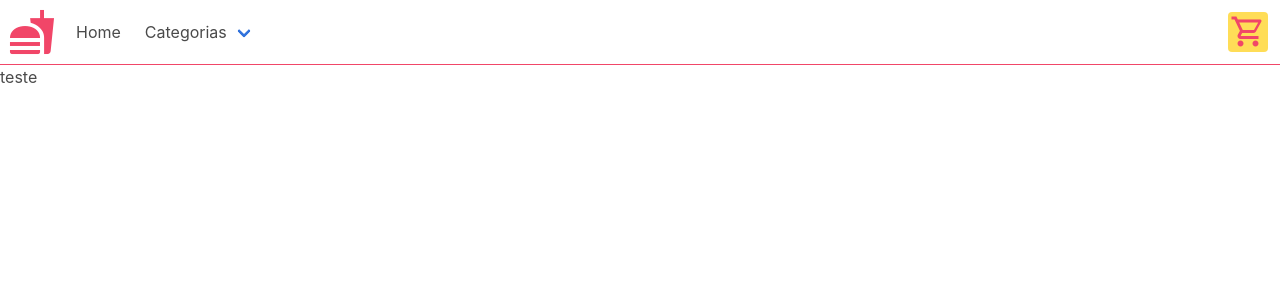
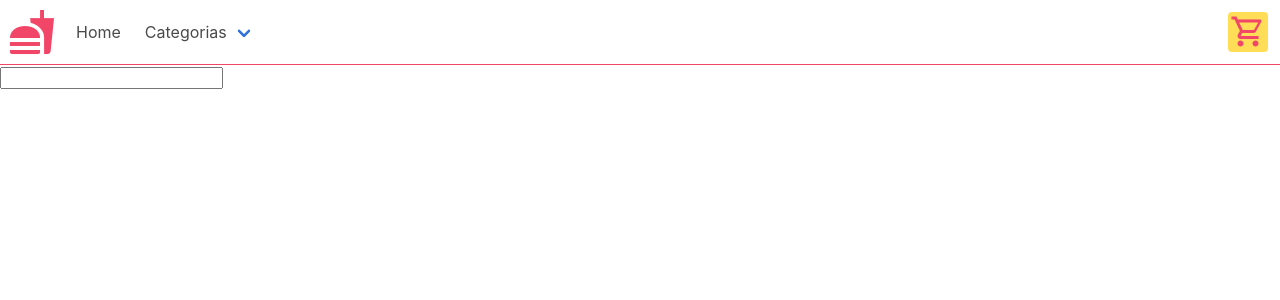
Before and after one commit to savio777/aprendendo-redux, a React (Create React App) app: page / in a window 1280 px wide. Shown: the top 300 px of the page. Built offline with nearby package versions, Linux system fonts and the light colour scheme.

Commit message:
salvar link aula

```diff
--- a/src/components/Category.js
+++ b/src/components/Category.js
@@ -2,11 +2,15 @@ import React from 'react';
 
 import { connect } from 'react-redux';
 
-const Category = ({ categorySelect }) => {
+// 42 minutos
+//https://www.youtube.com/watch?v=u99tNt3TZf8&t=2s
+const Category = ({ categorySelect, value }) => {
   return (
     <div>
-      <h1>teste</h1>
-      <h1>{categorySelect && categorySelect.title}</h1>
+      <h1>
+        {categorySelect && `Categoria Selecionada: ${categorySelect.title}`}
+      </h1>
+      <input />
     </div>
   );
 };
```
